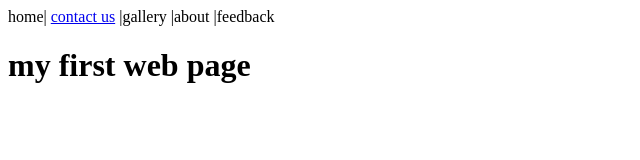
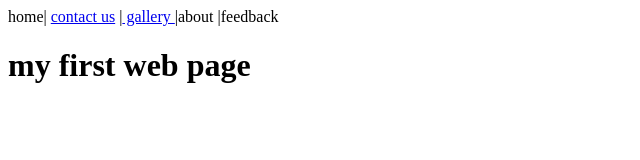
Before and after one commit to ashishrana9849082744/mywebsite.github.io, a plain HTML site: page index.html in a window 1280 px wide. Shown: the full height of the page, 0-640 px from the left. Drawn offline with Linux system fonts and the light colour scheme.

Commit message:
Update index.html

```diff
--- a/index.html
+++ b/index.html
@@ -5,7 +5,7 @@
 </head>
 <body>
 
-home| <a href="contact.html">contact us</a> |gallery |about |feedback
+	home| <a href="contact.html">contact us</a> |<a href="gallery.html"> gallery </a> |about |feedback
 <h1>my first web page</h1>
 
 </body>
```
